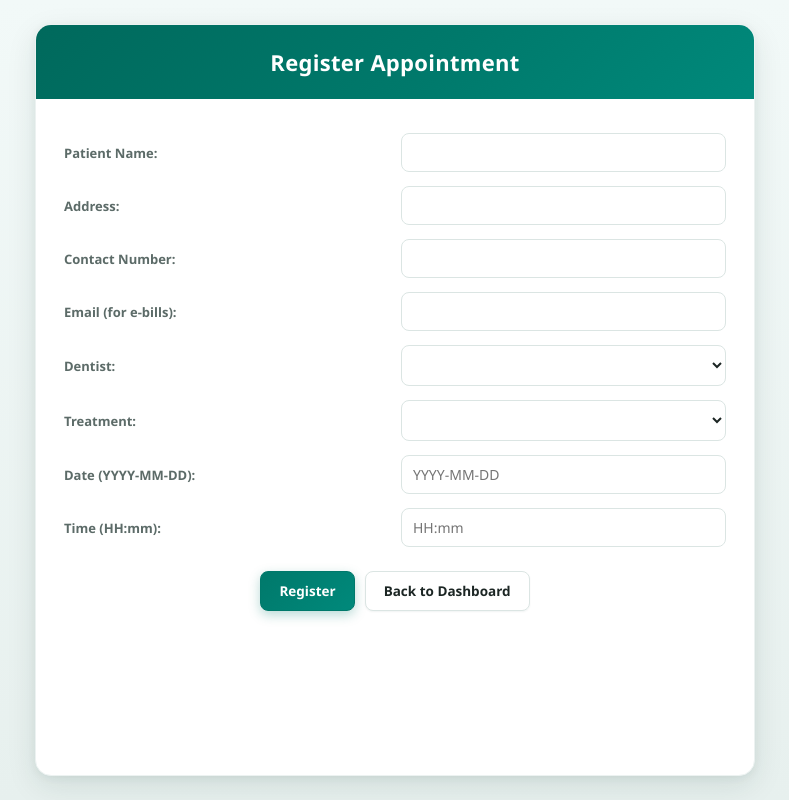
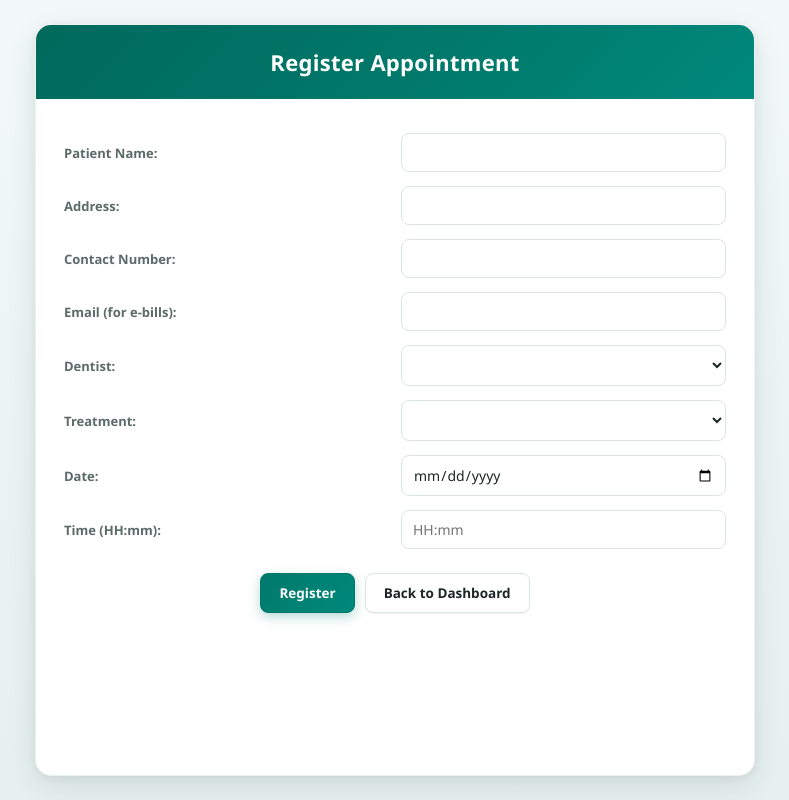
Before and after one commit to JanarthanManojkumar/sunrise_dental_clinic, a website: page sunrise_dental_clinic_frontend/appointment-form.html in a window 1280 px wide. Shown: the whole page, without its empty margins (245-1034 px from the left). Drawn offline with Linux system fonts and the light colour scheme; no server answers; sample sign-in values are in the browser's storage.

Commit message:
feat(frontend): use a native date picker for appointment date
Replaces the free-text "YYYY-MM-DD" field with input type="date",
matching the format the backend already parses (LocalDate.parse) and
the picker already used on appointments.html's filter bar. Also sets
min to today so the picker can't offer a past date, matching
AppointmentController's existing past-date validation.

```diff
--- a/sunrise_dental_clinic_frontend/appointment-form.html
+++ b/sunrise_dental_clinic_frontend/appointment-form.html
@@ -28,8 +28,8 @@
                 <label for="treatment">Treatment:</label>
                 <select id="treatment" required></select>
 
-                <label for="date">Date (YYYY-MM-DD):</label>
-                <input type="text" id="date" placeholder="YYYY-MM-DD" required>
+                <label for="date">Date:</label>
+                <input type="date" id="date" required>
 
                 <label for="time">Time (HH:mm):</label>
                 <input type="text" id="time" placeholder="HH:mm" required>
--- a/sunrise_dental_clinic_frontend/js/appointment-form.js
+++ b/sunrise_dental_clinic_frontend/js/appointment-form.js
@@ -7,6 +7,8 @@ const appointmentNo = params.get("appointmentNo");
 const messageEl = document.getElementById("message");
 const dentistSelect = document.getElementById("dentist");
 const treatmentSelect = document.getElementById("treatment");
+
+document.getElementById("date").min = new Date().toISOString().slice(0, 10);
 
 if (mode === "update") {
     document.getElementById("pageTitle").textContent = "Sunrise Dental Clinic - Update Appointment";
```
